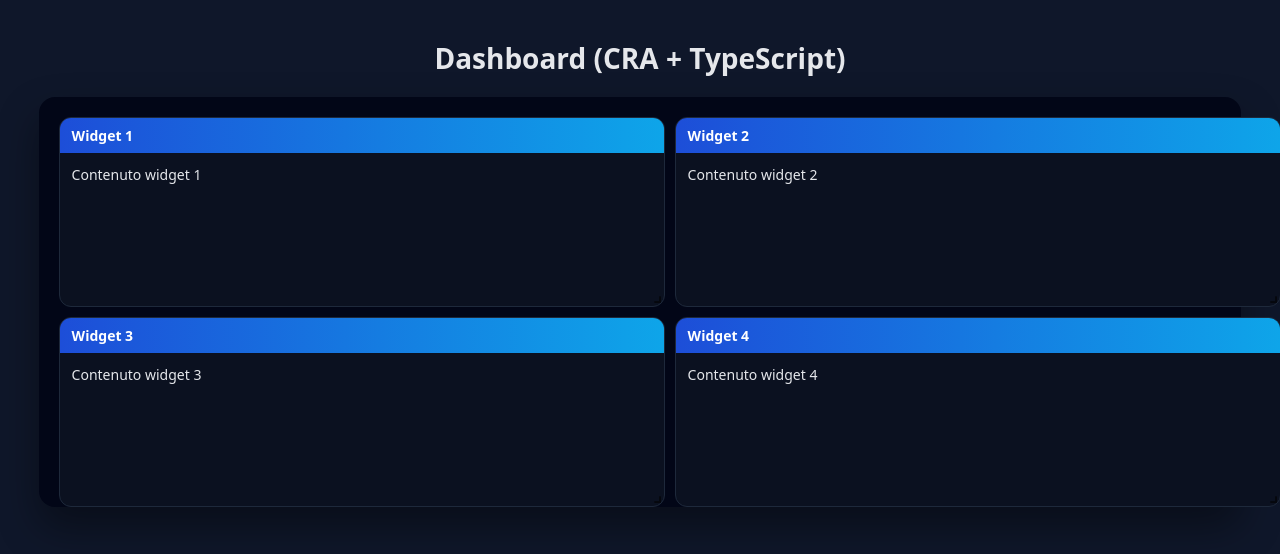
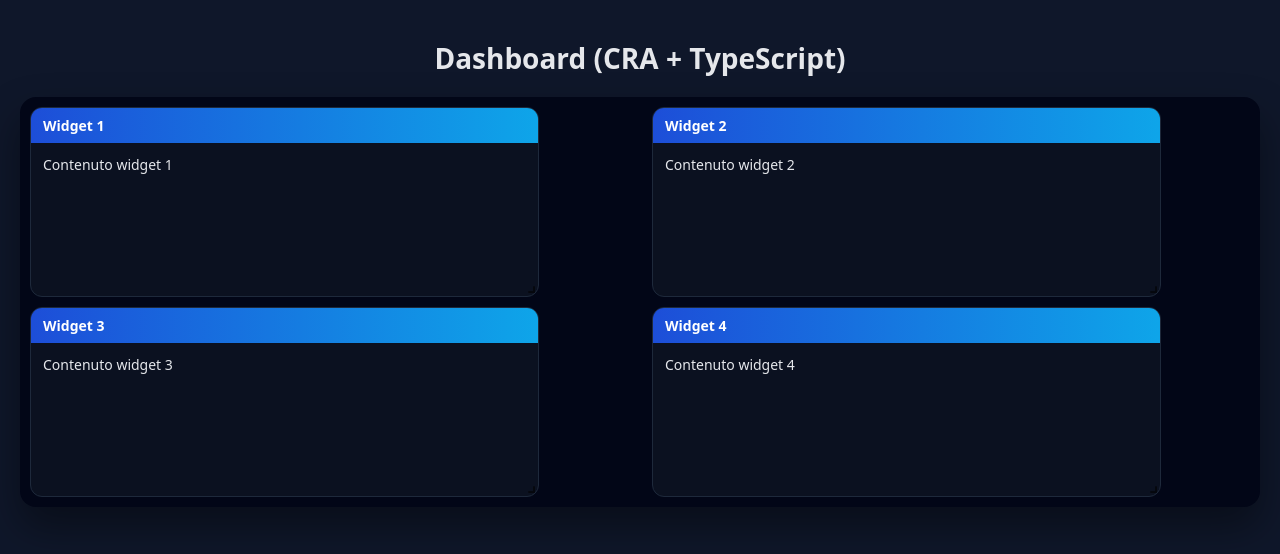
Before and after one commit to davidesgrazzutti/react-dashboard, a React (Create React App) app: page / in a window 1280 px wide. Shown: the top 554 px of the page. Built offline with nearby package versions, Linux system fonts and the light colour scheme.

Commit message:
corretto css

```diff
--- a/src/App.css
+++ b/src/App.css
@@ -25,11 +25,9 @@ body {
 
 .layout {
   background: #020617;
-  padding: 10px;
-  padding-bottom: 40px; /* 👈 ALTEZZA EXTRA SOTTO I WIDGET */
   border-radius: 16px;
   box-shadow: 0 20px 40px rgba(0, 0, 0, 0.4);
-  width: 97%;
+  width: 100%;
   margin: 0 auto;
 }
 
--- a/src/App.tsx
+++ b/src/App.tsx
@@ -8,11 +8,11 @@ const LAYOUT_KEY = "dashboard-layout";
 
 // Layout di default (2x2)
 const defaultLayout: Layout[] = [
-  { i: "widget1", x: 0, y: 0, w: 6, h: 4, minW: 3, maxW: 6, minH: 3 },
-  { i: "widget2", x: 6, y: 0, w: 6, h: 4, minW: 3, maxW: 6, minH: 3 },
+  { i: "widget1", x: 0, y: 0, w: 5, h: 4, minW: 3, maxW: 5, minH: 3 },
+  { i: "widget2", x: 6, y: 0, w: 5, h: 4, minW: 3, maxW: 5, minH: 3 },
 
-  { i: "widget3", x: 0, y: 4, w: 6, h: 4, minW: 3, maxW: 6, minH: 3 },
-  { i: "widget4", x: 6, y: 4, w: 6, h: 4, minW: 3, maxW: 6, minH: 3 },
+  { i: "widget3", x: 0, y: 4, w: 5, h: 4, minW: 3, maxW: 5, minH: 3 },
+  { i: "widget4", x: 6, y: 4, w: 5, h: 4, minW: 3, maxW: 5, minH: 3 },
 ];
 
 const App: React.FC = () => {
@@ -30,10 +30,10 @@ const App: React.FC = () => {
   });
 
   // larghezza = 97% della finestra
-  const [width, setWidth] = useState<number>(window.innerWidth * 0.97);
+  const [width, setWidth] = useState<number>(window.innerWidth * 0.98);
 
   useEffect(() => {
-    const onResize = () => setWidth(window.innerWidth * 0.97);
+    const onResize = () => setWidth(window.innerWidth * 0.98);
     window.addEventListener("resize", onResize);
     return () => window.removeEventListener("resize", onResize);
   }, []);
```
